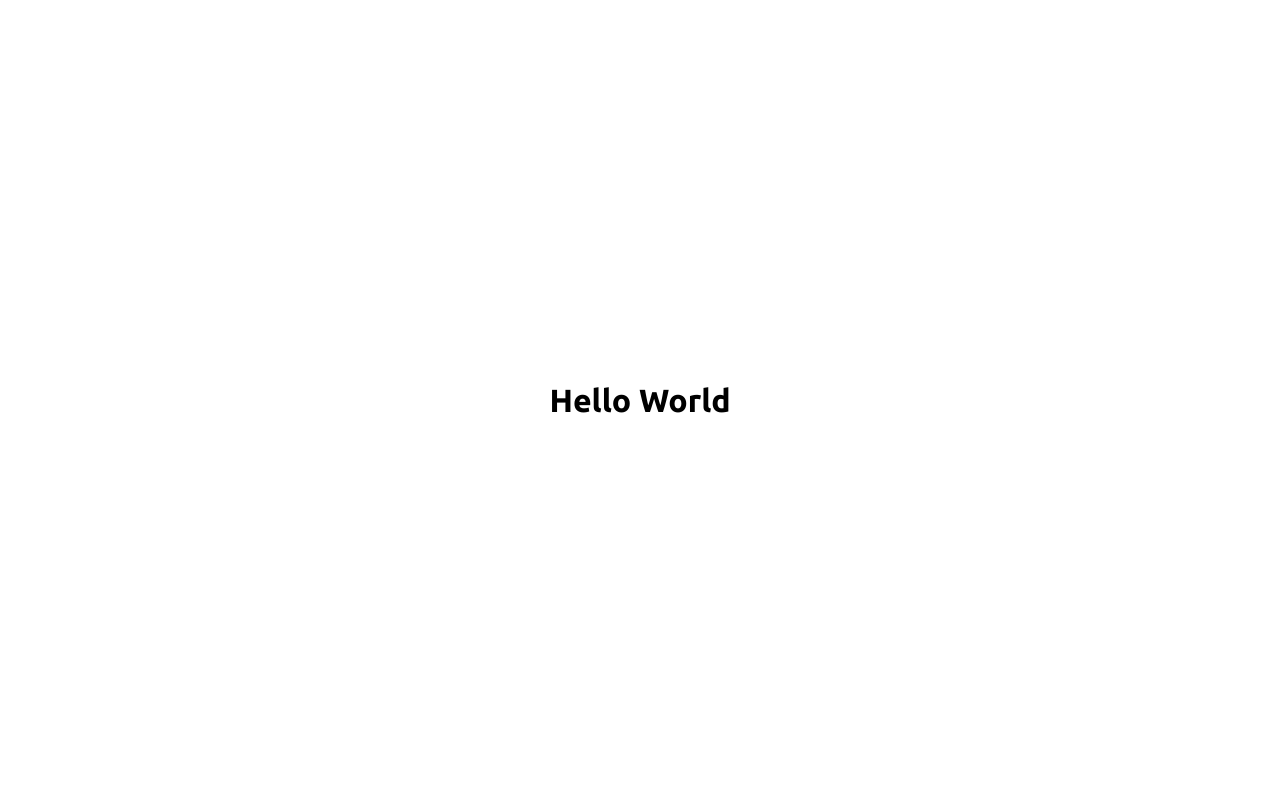
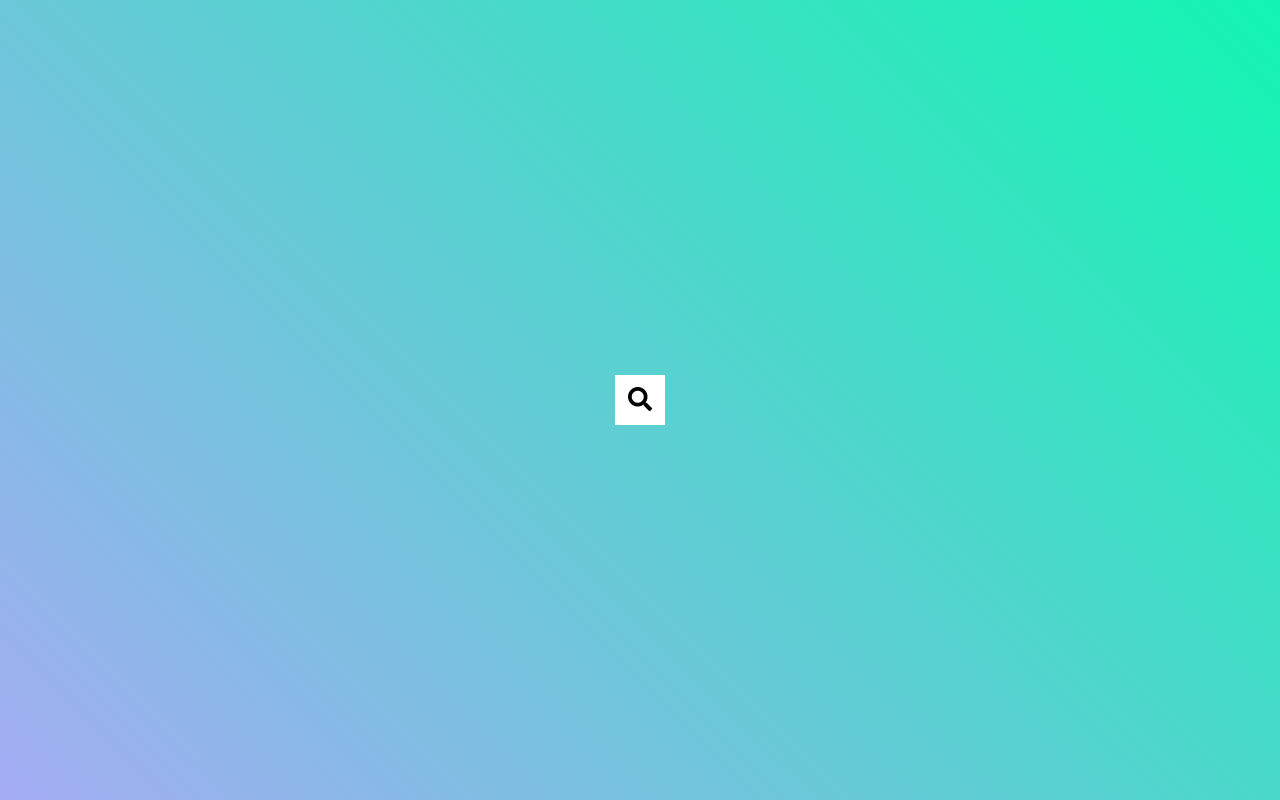
Before and after one commit to sergiogval/search-icon-expandible, a plain HTML site: page index.html in a window 1280 px wide. Drawn offline with Linux system fonts and the light colour scheme.

Commit message:
Add expandible search animation

```diff
--- a/index.html
+++ b/index.html
@@ -1,16 +1,25 @@
 <!DOCTYPE html>
 <html lang="en">
+
 <head>
   <meta charset="UTF-8">
   <meta name="viewport" content="width=device-width, initial-scale=1.0">
   <meta http-equiv="X-UA-Compatible" content="ie=edge">
   <link rel="stylesheet" href="main.css">
-  <link rel="stylesheet" href="https://use.fontawesome.com/releases/v5.15.4/css/all.css" integrity="sha384-DyZ88mC6Up2uqS4h/KRgHuoeGwBcD4Ng9SiP4dIRy0EXTlnuz47vAwmeGwVChigm" crossorigin="anonymous">
-  <title>My Project</title>
+  <link rel="stylesheet" href="https://use.fontawesome.com/releases/v5.15.4/css/all.css"
+    integrity="sha384-DyZ88mC6Up2uqS4h/KRgHuoeGwBcD4Ng9SiP4dIRy0EXTlnuz47vAwmeGwVChigm" crossorigin="anonymous">
+  <title>Search</title>
 </head>
+
 <body>
-  <h1>Hello World</h1>
+  <div class="search">
+    <input type="text" class="input" placeholder="Search...">
+    <button class="btn">
+      <i class="fas fa-search"></i>
+    </button>
+  </div>
 
   <script src="index.js"></script>
 </body>
+
 </html>
--- a/index.js
+++ b/index.js
@@ -0,0 +1,8 @@
+const search = document.querySelector('.search')
+const btn = document.querySelector('.btn')
+const input = document.querySelector('input')
+
+btn.addEventListener('click', () => {
+  search.classList.toggle('active')
+  input.focus()
+})  // toggle class active
--- a/main.css
+++ b/main.css
@@ -1,11 +1,12 @@
-@import url('https://fonts.googleapis.com/css2?family=Ubuntu:ital,wght@0,300;0,400;0,500;0,700;1,300;1,400;1,500;1,700&display=swap');
+@import url("https://fonts.googleapis.com/css2?family=Ubuntu:ital,wght@0,300;0,400;0,500;0,700;1,300;1,400;1,500;1,700&display=swap");
 
 * {
-  box-sizing: border-box
+  box-sizing: border-box;
 }
 
 body {
-  font-family: 'Ubuntu', sans-serif;
+  background-image: linear-gradient(45deg, #a4abf3 0%, #12f5b1 100%);
+  font-family: "Ubuntu", sans-serif;
   display: flex;
   flex-direction: column;
   align-items: center;
@@ -14,3 +15,48 @@ body {
   overflow: hidden;
   margin: 0;
 }
+
+.search {
+  position: relative;
+  height: 50px;
+  border-radius: 5px;
+}
+
+.search .input {
+  background-color: #fff;
+  border: 0;
+  font-size: 18px;
+  padding: 15px;
+  height: 50px;
+  width: 50px;
+  transition: width 0.3s ease;
+  border-radius: 5%;
+}
+
+.btn {
+  background-color: #fff;
+  border: 0;
+  cursor: pointer;
+  font-size: 24px;
+  position: absolute;
+  top: 0;
+  left: 0;
+  height: 50px;
+  width: 50px;
+  transition: width 0.3s ease;
+}
+
+btn:focus,
+input:focus {
+  outline: none;
+}
+
+.search.active .input {
+  width: 200px;
+  border-radius: 5px 0 0  5px;
+}
+
+.search.active .btn {
+  transform: translateX(198px);
+  border-radius: 5px;
+}
```
